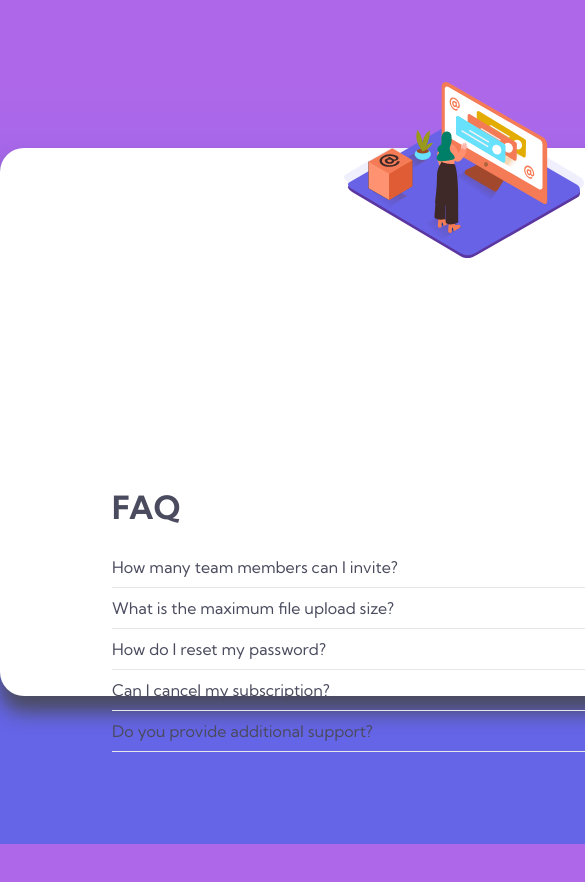
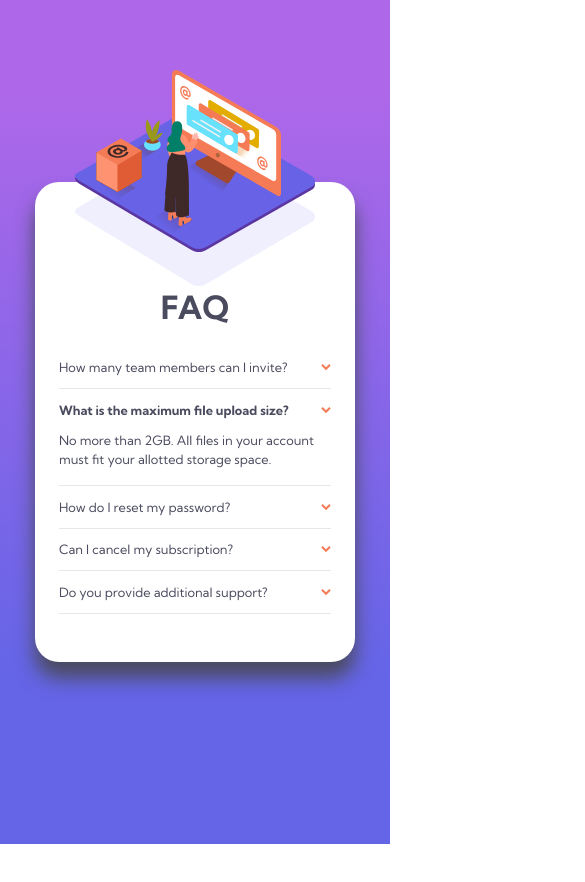
Before and after one commit to tabascum/faq-accordion-card, a plain HTML site: page index.html in a window 390 px wide. Shown: the top 882 px of the page, 585 px wide, since content can reach past the window. After the commit the page ends 844 px from the top, so only its background shows below. Drawn offline with Linux system fonts and the light colour scheme.

Commit message:
Fix mobile layout

```diff
--- a/index.html
+++ b/index.html
@@ -31,11 +31,11 @@
 
         <ul>
           <li>
-            <div id="faq-question">
+            <div class="faq-question">
               <p>How many team members can I invite?</p>
               <img src="./images/icon-arrow-down.svg" class="arrow" alt="">
             </div>
-            <div id="faq-answer" class="hidden">
+            <div class="faq-answer hidden">
               <p>You can invite up to 2 additional users on the Free plan. There is no limit
                 on
                 team members for the Premium plan.</p>
@@ -43,22 +43,22 @@
           </li>
 
           <li>
-            <div id="faq-question">
+            <div class="faq-question active">
               <p>What is the maximum file upload size?</p>
               <img src="./images/icon-arrow-down.svg" class="arrow" alt="">
             </div>
-            <div id="faq-answer" class="hidden">
+            <div class="faq-answer">
               <p>No more than 2GB. All files in your account must fit your allotted storage
                 space.</p>
             </div>
           </li>
 
           <li>
-            <div id="faq-question">
+            <div class="faq-question">
               <p>How do I reset my password?</p>
               <img src="./images/icon-arrow-down.svg" class="arrow" alt="">
             </div>
-            <div id="faq-answer" class="hidden">
+            <div class="faq-answer hidden">
               <p>Click “Forgot password” from the login page or “Change password” from your
                 profile page.
                 A reset link will be emailed to you.</p>
@@ -66,21 +66,21 @@
           </li>
 
           <li>
-            <div id="faq-question">
+            <div class="faq-question">
               <p>Can I cancel my subscription?</p>
               <img src="./images/icon-arrow-down.svg" class="arrow" alt="">
             </div>
-            <div id="faq-answer" class="hidden">
+            <div class="faq-answer hidden">
               <p>Yes! Send us a message and we’ll process your request no questions asked.</p>
             </div>
           </li>
 
           <li>
-            <div id="faq-question">
+            <div class="faq-question">
               <p>Do you provide additional support?</p>
               <img src="./images/icon-arrow-down.svg" class="arrow" alt="">
             </div>
-            <div id="faq-answer" class="hidden">
+            <div class="faq-answer hidden">
               <p>Chat and email support is available 24/7. Phone lines are open during normal
                 business
                 hours.</p>
--- a/main.js
+++ b/main.js
@@ -1,4 +1,4 @@
-const question = document.querySelectorAll("#faq-question");
+const question = document.querySelectorAll(".faq-question");
 let i;
 
 for (i = 0; i < question.length; i++) {
@@ -10,6 +10,7 @@ for (i = 0; i < question.length; i++) {
       this.classList.remove("active");
     } else {
       answer.style.display = "block";
+      answer.style;
       this.classList.add("active");
     }
   });
--- a/style.css
+++ b/style.css
@@ -2,15 +2,15 @@
 @import url("base.css");
 
 main {
-  max-height: 65vh;
-  width: 58rem;
+  display: grid;
+  place-content: center;
+  grid-template-columns: repeat(2, 1fr);
   background: #fff url("./images/bg-pattern-desktop.svg") no-repeat -35rem 70%;
   box-shadow: 0 1rem 1.2rem var(--dark-grayish-blue);
   -webkit-box-shadow: 0 1rem 1.2rem var(--dark-grayish-blue);
   border-radius: 1.5rem;
-  display: grid;
-  place-content: center;
-  grid-template-columns: repeat(2, 1fr);
+  width: 58rem;
+  font-size: 14px;
 }
 
 .background {
@@ -34,19 +34,18 @@ picture #box {
   display: flex;
   flex-direction: column;
   justify-content: center;
-  align-items: center;
-  height: 45rem;
+  align-items: flex-start;
 }
 
-.faq div {
-  width: 100%;
-  padding: 1rem 6rem 1rem 0;
+.faq > div {
+  margin-block: 3rem;
   color: var(--dark-grayish-blue);
+  justify-content: flex-start;
 }
 
 .faq h1 {
   font-size: 2rem;
-  margin-block-end: 1rem;
+  margin-block: 1rem;
 }
 
 .faq ul {
@@ -54,34 +53,28 @@ picture #box {
   list-style: none;
 }
 
-.faq ul li {
+.faq ul > li {
   border-block-end: 1px solid var(--light-grayish-blue);
 }
 
-#faq-question {
+.faq-question {
   display: flex;
   justify-content: space-between;
   align-items: center;
   padding: 1rem 0;
   font-size: 1rem;
   transition: all 0.4s;
+  gap: 4rem;
 }
 
-#faq-question:hover {
+.faq-question:hover {
   color: var(--soft-red);
   cursor: pointer;
 }
 
-#faq-question > #arrow {
-  width: 0.7rem;
-}
-
-#faq-answer p {
-  margin-block-end: 0.5rem;
-}
-
-.arrow-rotate {
-  transform: translate(-180deg);
+.faq-answer p {
+  max-width: 350px;
+  margin-block-end: 1rem;
 }
 
 .hidden {
@@ -89,10 +82,15 @@ picture #box {
 }
 
 .active {
+  display: flex;
   font-weight: 700;
 }
 
-.attribution {
+.active > img {
+  transform-y: rotate(-180deg);
+}
+
+/* .attribution {
   display: flex;
   justify-content: center;
   font-size: 11px;
@@ -101,17 +99,18 @@ picture #box {
 
 .attribution a {
   color: hsl(228, 45%, 44%);
-}
+} */
 
 @media (max-width: 1020px) {
   main {
-    /*     height: 35rem;
-    width: 20rem; */
+    height: 30rem;
+    width: 20rem;
     display: grid;
     place-content: center;
     grid-template-columns: 1fr;
     grid-template-rows: repeat(2, 1fr);
     background: #fff url("./images/bg-pattern-mobile.svg") no-repeat 50% 0rem;
+    position: relative;
   }
 
   .background {
@@ -119,10 +118,12 @@ picture #box {
   }
 
   .mobile-bg {
+    position: absolute;
     display: grid;
-    margin-inline-start: 21.75rem;
-    margin-block-start: 13.5rem;
-    width: 25%;
+    margin-block-start: -7rem;
+    margin-inline-start: 2.5rem;
+    width: 75%;
+    z-index: 1;
   }
 
   #box {
@@ -130,16 +131,20 @@ picture #box {
   }
 
   .faq {
-    max-height: -40%;
+    margin-inline: 1.5rem;
     font-size: 0.8rem;
-    margin-inline: 1.5rem;
+  }
+
+  .faq h1 {
+    text-align: center;
   }
 
   .faq div {
-    width: 80%;
   }
 
-  #faq-question {
-    padding: 0.5rem 0;
+  .faq-question {
+    font-size: 0.8rem;
+    padding: 0.7rem 0;
+    gap: 0.5rem;
   }
 }
```
